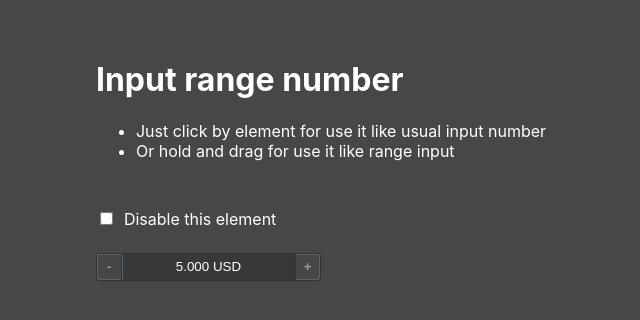
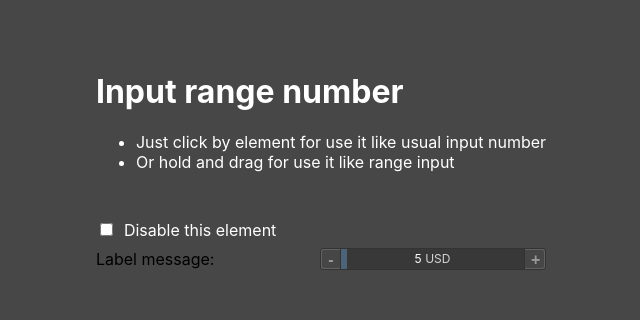
Before and after one commit to MatsMaker/input-range-number, a React (Create React App) app: page / in a window 1280 px wide. Shown: the top 320 px of the page, without its empty margins (319-959 px from the left). Built offline with nearby package versions, Linux system fonts and the light colour scheme.

Commit message:
FTR: split value number and unit

```diff
--- a/src/App.css
+++ b/src/App.css
@@ -20,13 +20,17 @@ h1, ul {
   margin-top: 3em;
 }
 .example-optional label {
-    color: white;
-    margin-left: .5em;
+  color: white;
+  margin-left: .5em;
 }
 
 .example-wrapper {
   margin-top: .5em;
-  width: 50%;
   max-width: 500px;
-  font-size: 48px;
+  display: flex;
+  justify-content: space-evenly;
+  align-items: center;
 }
+.example-wrapper > div {
+  flex: 1;
+}
--- a/src/App.js
+++ b/src/App.js
@@ -3,7 +3,7 @@ import './App.css';
 import InputRangeText from './input-range-text';
 
 const MIN_VALUE = 0;
-const MAX_VAlUE = 1000;
+const MAX_VAlUE = 150;
 const STEP = 3;
 
 function validationFn(nextValue) {
@@ -36,6 +36,7 @@ function App() {
         <label htmlFor="cheese">Disable this element</label>
       </div>
       <div className="example-wrapper">
+        <div>Label message: </div>
         <InputRangeText
           min={MIN_VALUE}
           max={MAX_VAlUE}
--- a/src/input-range-text/index.css
+++ b/src/input-range-text/index.css
@@ -2,6 +2,10 @@
   display: flex;
   border: 1px solid #333333;
   border-radius: 3px;
+}
+
+.irn__hide {
+  display: none;
 }
 
 .irn__input-box {
@@ -10,19 +14,18 @@
   border-color: #333333;
   border-style: solid;
   border-width: 0 1px 0 1px;
-  /* width: calc(100% - 2em); */
   width: 100%;
 }
 
-.irn__event-box {
+.irn__event-box,
+.irn__visibility,
+.irn__input {
   width: 100%;
   height: 100%;
+  position: absolute;
   padding: 0;
-  line-height: 0;
-  font-size: 0;
   top: 0;
   left: 0;
-  position: absolute;
 }
 .irn__event-box.irn__disabled {
   width: 0;
@@ -32,27 +35,29 @@
 .irn__input {
   width: 100%;
   min-width: 3em;
-  height: 2em;
-  line-height: 2em;
   padding: 0;
   border: none;
   background: none;
   text-align: center;
-  top: 0;
-  position: absolute;
-  left: 0;
+  top: 1px;
 }
 .irn__input.irn__disabled {
   color: #7b7d7f;
 }
 
-.irn__invalid .irn__input {
+.irn__invalid.irn__input,
+.irn__invalid.irn__value,
+.irn__invalid.irn__unit  {
   color: #ff0909;
 }
 
 .irn__input,
-.irn__box:focus {
+.irn__box:focus,
+.irn__value,
+.irn__unit {
   color: white;
+  font-size: 0.75em;
+  line-height: 1.5em;
 }
 
 .irn__input,
@@ -62,14 +67,16 @@
 }
 
 .irn__button {
-  width: 2em;
-  height: 2em;
+  width: 1.25em;
+  height: 1.25em;
   background-color: #464646;
   color: #999999;
   font-weight: bold;
   border-width: 0;
   border-style: solid;
   border-color: #626262;
+  font-size: inherit;
+  line-height: inherit;
 }
 .irn__button:not(.irn__disabled) {
   cursor: pointer;
@@ -110,3 +117,14 @@
 .irn__range-holder {
   cursor: ew-resize;
 }
+
+.irn__visibility {
+  display: flex;
+  justify-content: center;
+  align-items: center;
+}
+
+.irn__unit {
+  margin-left: 0.3em;
+  color: lightgray;
+}
--- a/src/input-range-text/index.js
+++ b/src/input-range-text/index.js
@@ -42,7 +42,7 @@ class InputRangeText extends Component {
       isActive: false,
       isInputting: false,
       isValid: true,
-      value: this.getViewValue(props.value, props.unit),
+      value: props.value,
     };
     this.handleChangeInput = this.handleChangeInput.bind(this);
     this.handleMouseDown = this.handleMouseDown.bind(this);
@@ -50,22 +50,6 @@ class InputRangeText extends Component {
     this.handleMouseMove = this.handleMouseMove.bind(this);
     this.handleBlur = this.handleBlur.bind(this);
     this.handleFocus = this.handleFocus.bind(this);
-  }
-
-  extractValue(stringValue, unit) {
-    if (unit) {
-      return Number(stringValue.replace(" " + unit, ""));
-    } else {
-      return Number(stringValue);
-    }
-  }
-
-  getViewValue(value = this.state.value, unit = this.props.unit, precision = this.props.precision) {
-    if (unit) {
-      return value.toFixed(precision) + ' ' + unit;
-    } else {
-      return value.toFixed(precision);
-    }
   }
 
   getEditingValue(value) {
@@ -110,7 +94,7 @@ class InputRangeText extends Component {
     }
     this.setState({
       isValid: this.validation(nextValue),
-      value: this.getViewValue(nextValue),
+      value: nextValue,
     });
     this.props.onChange(nextValue);
     this.updateRangePercent(nextValue);
@@ -187,7 +171,6 @@ class InputRangeText extends Component {
         isActive: false,
         isRanging: false,
         isInputting: false,
-        value: this.getViewValue(),
       });
     }
   }
@@ -252,8 +235,8 @@ class InputRangeText extends Component {
   }
 
   render() {
-    const { step, min, max, value, disabled } = this.props;
-    const { isRanging } = this.state;
+    const { step, min, max, value, disabled, unit } = this.props;
+    const { isRanging, isInputting } = this.state;
     const decrementIsDisabled = disabled || value === min;
     const incrementIsDisabled = disabled || value === max;
 
@@ -278,15 +261,23 @@ class InputRangeText extends Component {
 				>
 					<div className={this.classnames("irn__range")} ref="rangeOfFilled" />
           <input
-						className={this.classnames("irn__input")}
+						className={this.classnames(classnames("irn__input", {"irn__hide": !isInputting}))}
 						ref="input"
 						value={this.state.value}
             onChange={this.handleChangeInput}
             type="text"
             disabled={disabled}
 					/>
-          <div className={this.classnames("irn__event-box")}
-            ref="eventBox" />
+          { !isInputting && (
+            <div className={this.classnames("irn__visibility")}>
+                <div className={this.classnames("irn__value")}>{value}</div>
+                <div className={this.classnames("irn__unit")}>{unit}</div>
+            </div>
+          )}
+          <div
+            className={this.classnames("irn__event-box")}
+            ref="eventBox"
+          />
 				</div>
 				<button
 					className={this.classnames("irn__button irn_button-increment", {
```
